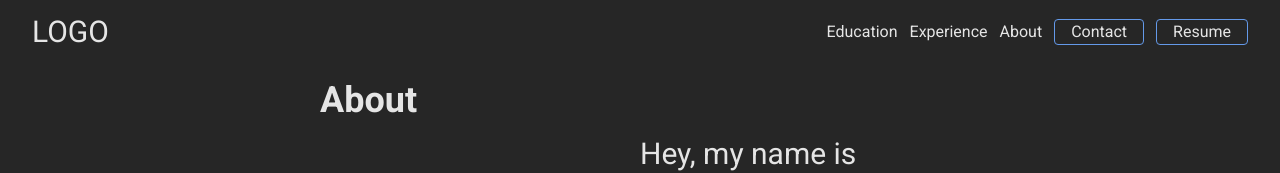
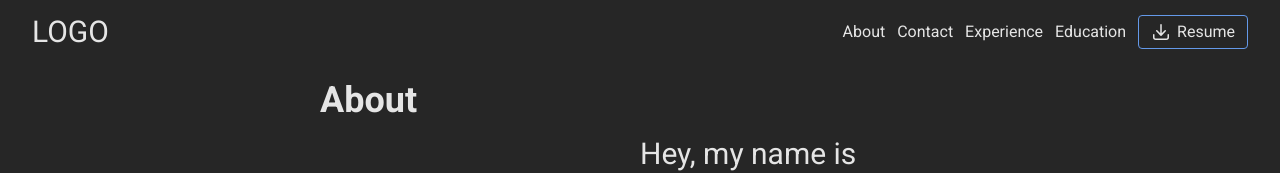
Before and after one commit to algorodev/portfolio, a React (Vite) app: page / in a window 1280 px wide. Shown: the top 173 px of the page. Built offline with nearby package versions, Linux system fonts and the light colour scheme.

Commit message:
[REFACTOR] 07: header component

```diff
--- a/src/components/Header/Header.scss
+++ b/src/components/Header/Header.scss
@@ -30,10 +30,14 @@
   }
 
   &__button {
-    @apply px-4 border border-solid border-primary rounded relative;
+    @apply py-1 px-3 flex justify-center items-center gap-1.5 border border-solid border-primary rounded relative;
 
     & label {
       @apply cursor-pointer;
+    }
+
+    .icon {
+      @apply w-5 h-5 text-neutral-200;
     }
 
     &::before {
--- a/src/components/Header/Header.tsx
+++ b/src/components/Header/Header.tsx
@@ -1,30 +1,30 @@
+import { ArrowDownTrayIcon } from '@heroicons/react/20/solid'
 import useHeader from './useHeader.tsx'
 import './Header.scss'
 
 const Header = () => {
-	const { onContactButtonClick, onResumeButtonClick } = useHeader()
+	const { onResumeButtonClick } = useHeader()
 
 	return (
 		<header className="header">
 			<section className="header__container header__container--left">
-				<a href="#top">
-					<h3 className="text-3xl">LOGO</h3> {/* TODO: SET LOGO */}
-				</a>
+				<h3 className="text-3xl">LOGO</h3> {/* TODO: SET LOGO */}
 			</section>
 			<section className="header__container header__container--right">
-				<a href="#education" target="_self" className="header__link">
-					Education
+				<a href="#about" className="header__link">
+					<p>About</p>
+				</a>
+				<a href="#contact" className="header__link">
+					<p>Contact</p>
 				</a>
 				<a href="#experience" className="header__link">
 					<p>Experience</p>
 				</a>
-				<a href="#about" className="header__link">
-					<p>About</p>
+				<a href="#education" target="_self" className="header__link">
+					<p>Education</p>
 				</a>
-				<button id="contact_button" className="header__button" onClick={onContactButtonClick}>
-					<label htmlFor="contact_button">Contact</label>
-				</button>
 				<button id="resume_button" className="header__button" onClick={onResumeButtonClick}>
+					<ArrowDownTrayIcon className="icon" />
 					<label htmlFor="resume_button">Resume</label>
 				</button>
 			</section>
--- a/src/components/Header/useHeader.tsx
+++ b/src/components/Header/useHeader.tsx
@@ -1,16 +1,9 @@
 const useHeader = () => {
-	const onContactButtonClick = () => {
-		return 'Contact!'
-	}
-
 	const onResumeButtonClick = () => {
 		return 'Resume!'
 	}
 
-	return {
-		onContactButtonClick,
-		onResumeButtonClick,
-	}
+	return { onResumeButtonClick }
 }
 
 export default useHeader
```
